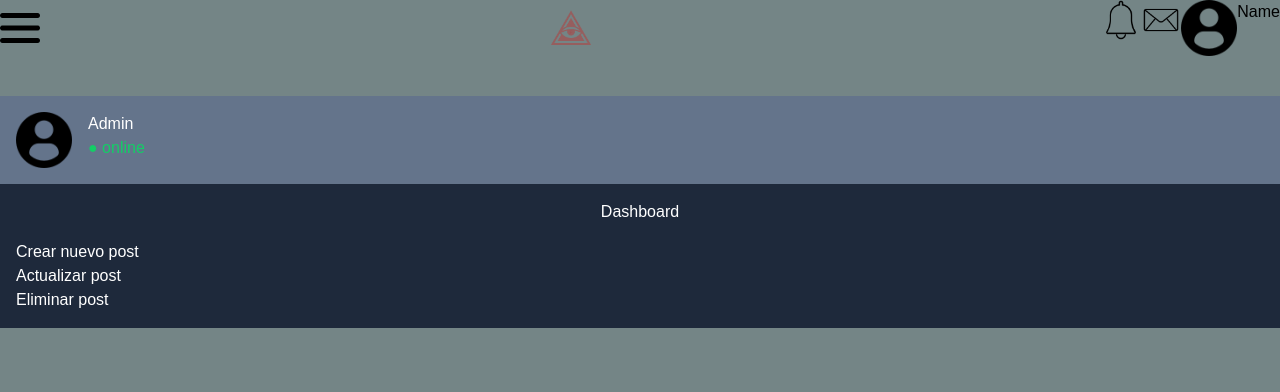
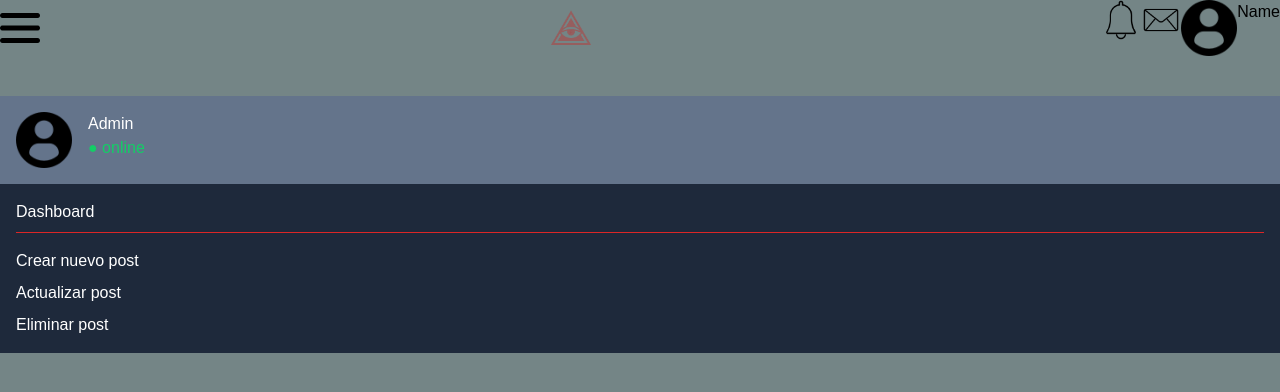
Before and after one commit to facundop1/dashboard, a React (Create React App) app: page / in a window 1280 px wide. Shown: the top 392 px of the page. Built offline with nearby package versions, Linux system fonts and the light colour scheme.

Commit message:
sideboard

```diff
--- a/src/components/Sideboard.jsx
+++ b/src/components/Sideboard.jsx
@@ -10,11 +10,13 @@ export default function Sideboard() {
                     <p class="text-green">● online</p>
                 </div>
             </section>
-            <div class="bg-slate-800 p-4 shadow-md">
-                <p class="text-center text-white">Dashboard</p>
+
+            <div class="bg-slate-800 p-4">
+                <p class=" text-white pb-2">Dashboard</p>
+                <div class="border-t-[0.1rem] border-red-600"></div>
             </div>
 
-            <section class="bg-slate-800 px-4 pb-4">
+            <section class="bg-slate-800 px-4 pb-4 flex flex-col gap-2">
                 <p class="text-white">Crear nuevo post</p>
                 <p class="text-white">Actualizar post</p>
                 <p class="text-white">Eliminar post</p>
--- a/tailwind.config.js
+++ b/tailwind.config.js
@@ -24,7 +24,7 @@ module.exports = {
       fontFamily: {
         sans: ['Graphik', 'sans-serif'],
         serif: ['Merriweather', 'serif'],
-      }
+      },
     },
   },
   plugins: [],
```
